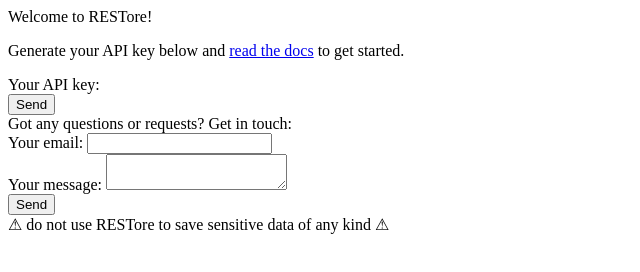
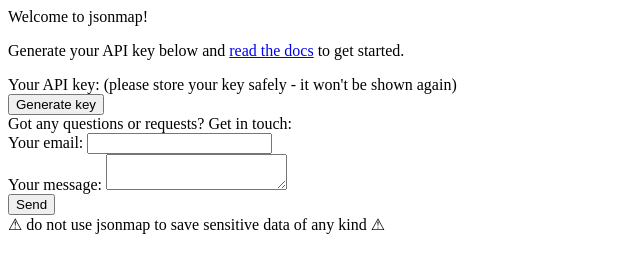
Before and after one commit to ragog/jsonmap, a website: page src/static/index.html in a window 1280 px wide. Shown: the whole page, without its empty margins (0-640 px from the left). Drawn offline with Linux system fonts and the light colour scheme.

Commit message:
refactor: rename to jsonmap

```diff
--- a/src/static/index.html
+++ b/src/static/index.html
@@ -2,7 +2,7 @@
 <html lang="en">
 	<head>
 		<meta charset="UTF-8" />
-		<title>restore</title>
+		<title>jsonmap</title>
 		<script type="text/javascript">
 			async function fetchApiKey() {
 				let response = await fetch('/api/v1/users', { method: 'POST' });
@@ -13,14 +13,14 @@
 	</head>
 	<body>
 		<div class="container">
-			Welcome to RESTore!
+			Welcome to jsonmap!
 			<p>Generate your API key below and <a href="https://github.com/ragog/RESTore">read the docs</a> to get started.</p>
 
-			<div>Your API key:</div>
+			<div>Your API key: (please store your key safely - it won't be shown again)</div>
 			<div id="api_key"></div>
 
 			<form name="key-form" action="javascript:fetchApiKey()">
-				<button type="submit">Send</button>
+				<button type="submit">Generate key</button>
 			</form>
 
 			<div>Got any questions or requests? Get in touch:</div>
@@ -40,7 +40,7 @@
 				<button type="submit">Send</button>
 			</form>
 
-			⚠ do not use RESTore to save sensitive data of any kind ⚠
+			⚠ do not use jsonmap to save sensitive data of any kind ⚠
 
 		</div>
 	</body>
```
Also changed, not shown: README.md.
